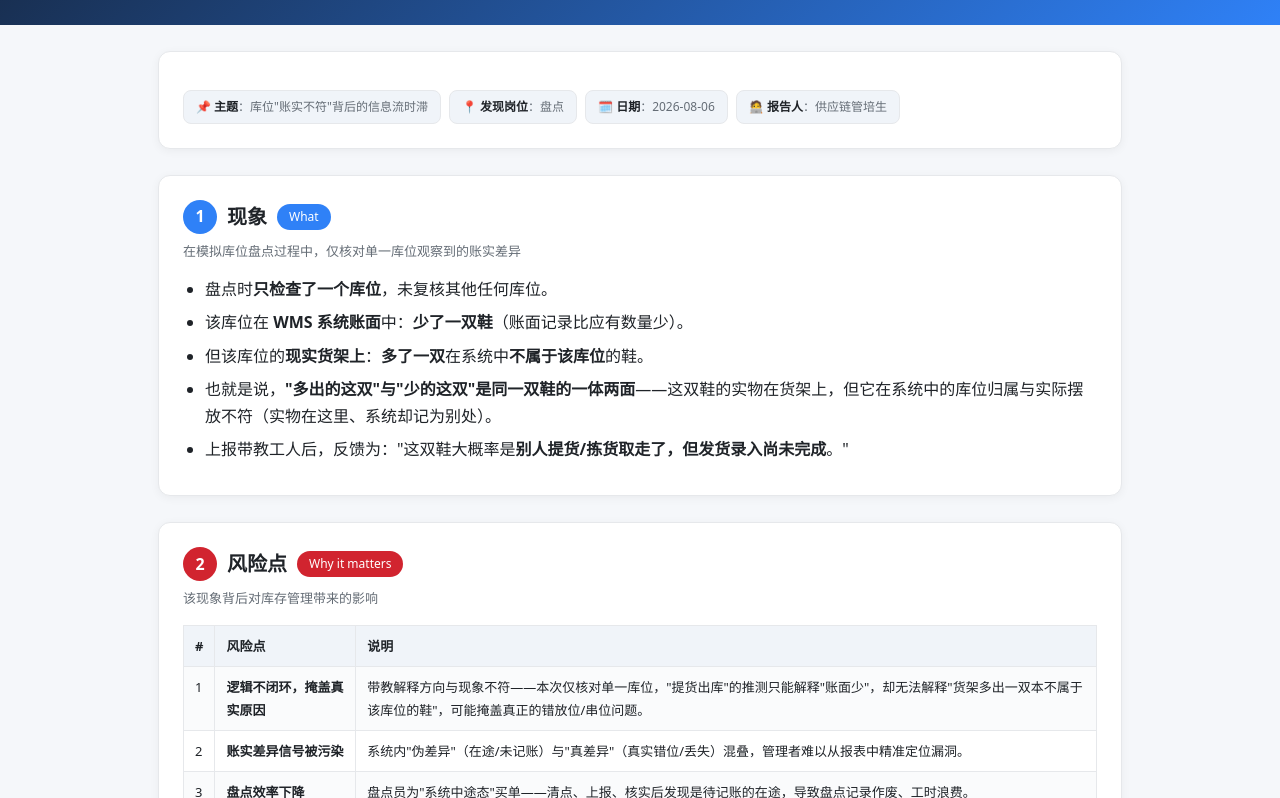
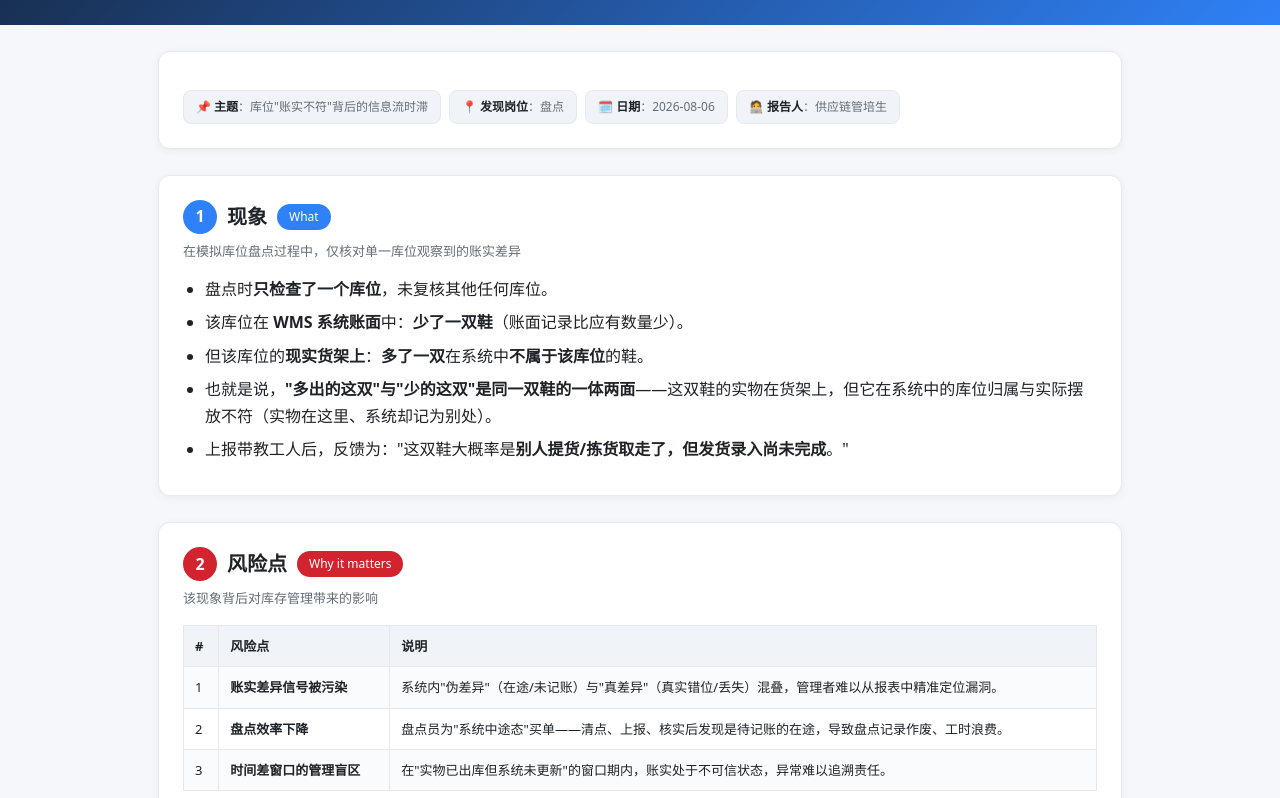
Before and after one commit to jamese5095/ecco-warehouse-dashboard, a plain HTML site: page count-insight.html in a window 1280 px wide. Shown: the part 154-952 px from the top of the page. Drawn offline with Linux system fonts and the light colour scheme; a script that the page names is missing.

Commit message:
init: ??????????

```diff
--- a/count-insight.html
+++ b/count-insight.html
@@ -123,10 +123,9 @@
     <div class="desc">该现象背后对库存管理带来的影响</div>
     <table>
       <tr><th>#</th><th>风险点</th><th>说明</th></tr>
-      <tr><td>1</td><td><b>逻辑不闭环，掩盖真实原因</b></td><td>带教解释方向与现象不符——本次仅核对单一库位，"提货出库"的推测只能解释"账面少"，却无法解释"货架多出一双本不属于该库位的鞋"，可能掩盖真正的错放位/串位问题。</td></tr>
-      <tr><td>2</td><td><b>账实差异信号被污染</b></td><td>系统内"伪差异"（在途/未记账）与"真差异"（真实错位/丢失）混叠，管理者难以从报表中精准定位漏洞。</td></tr>
-      <tr><td>3</td><td><b>盘点效率下降</b></td><td>盘点员为"系统中途态"买单——清点、上报、核实后发现是待记账的在途，导致盘点记录作废、工时浪费。</td></tr>
-      <tr><td>4</td><td><b>时间差窗口的管理盲区</b></td><td>在"实物已出库但系统未更新"的窗口期内，账实处于不可信状态，异常难以追溯责任。</td></tr>
+      <tr><td>1</td><td><b>账实差异信号被污染</b></td><td>系统内"伪差异"（在途/未记账）与"真差异"（真实错位/丢失）混叠，管理者难以从报表中精准定位漏洞。</td></tr>
+      <tr><td>2</td><td><b>盘点效率下降</b></td><td>盘点员为"系统中途态"买单——清点、上报、核实后发现是待记账的在途，导致盘点记录作废、工时浪费。</td></tr>
+      <tr><td>3</td><td><b>时间差窗口的管理盲区</b></td><td>在"实物已出库但系统未更新"的窗口期内，账实处于不可信状态，异常难以追溯责任。</td></tr>
     </table>
   </div>
 
```
